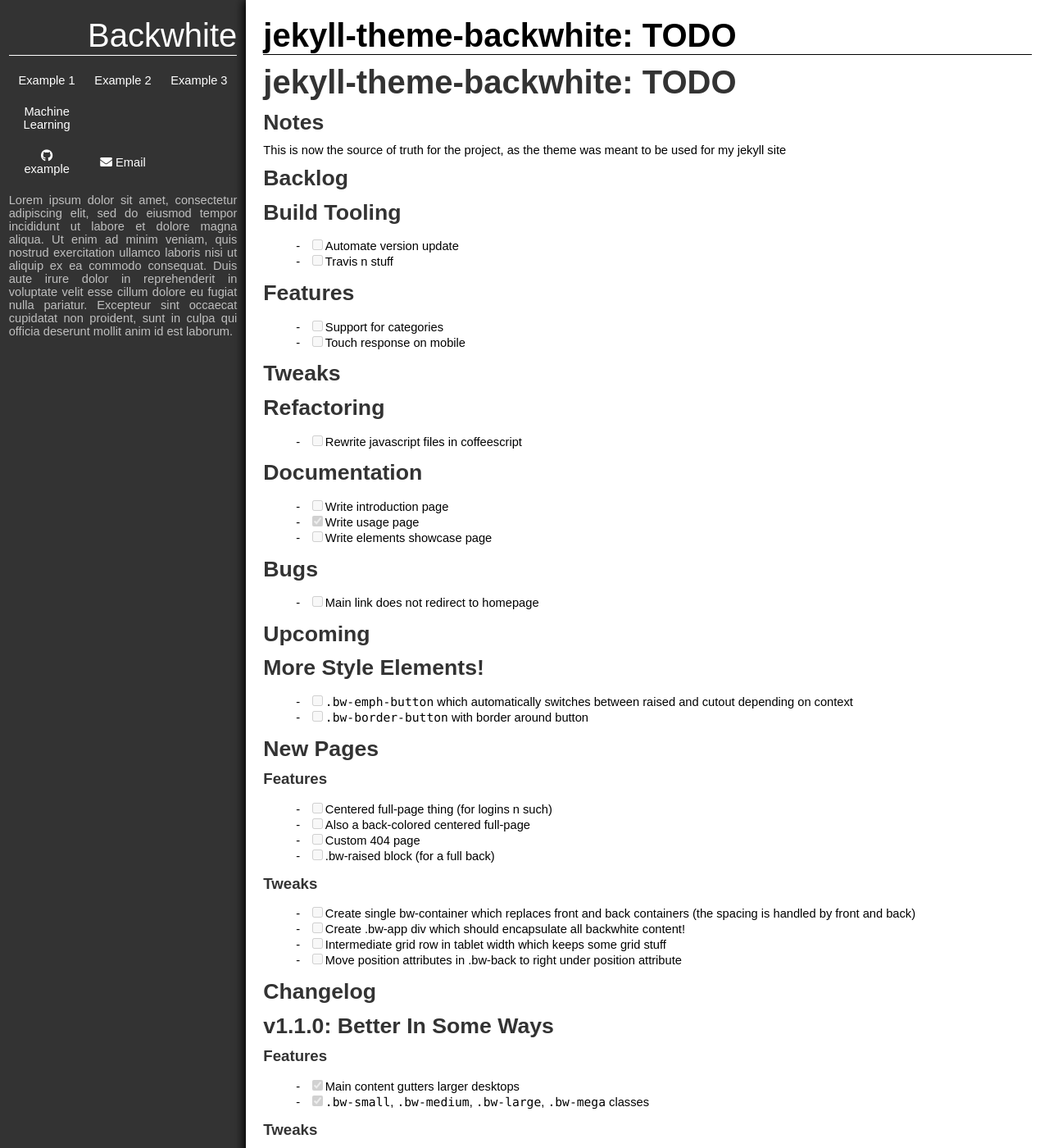
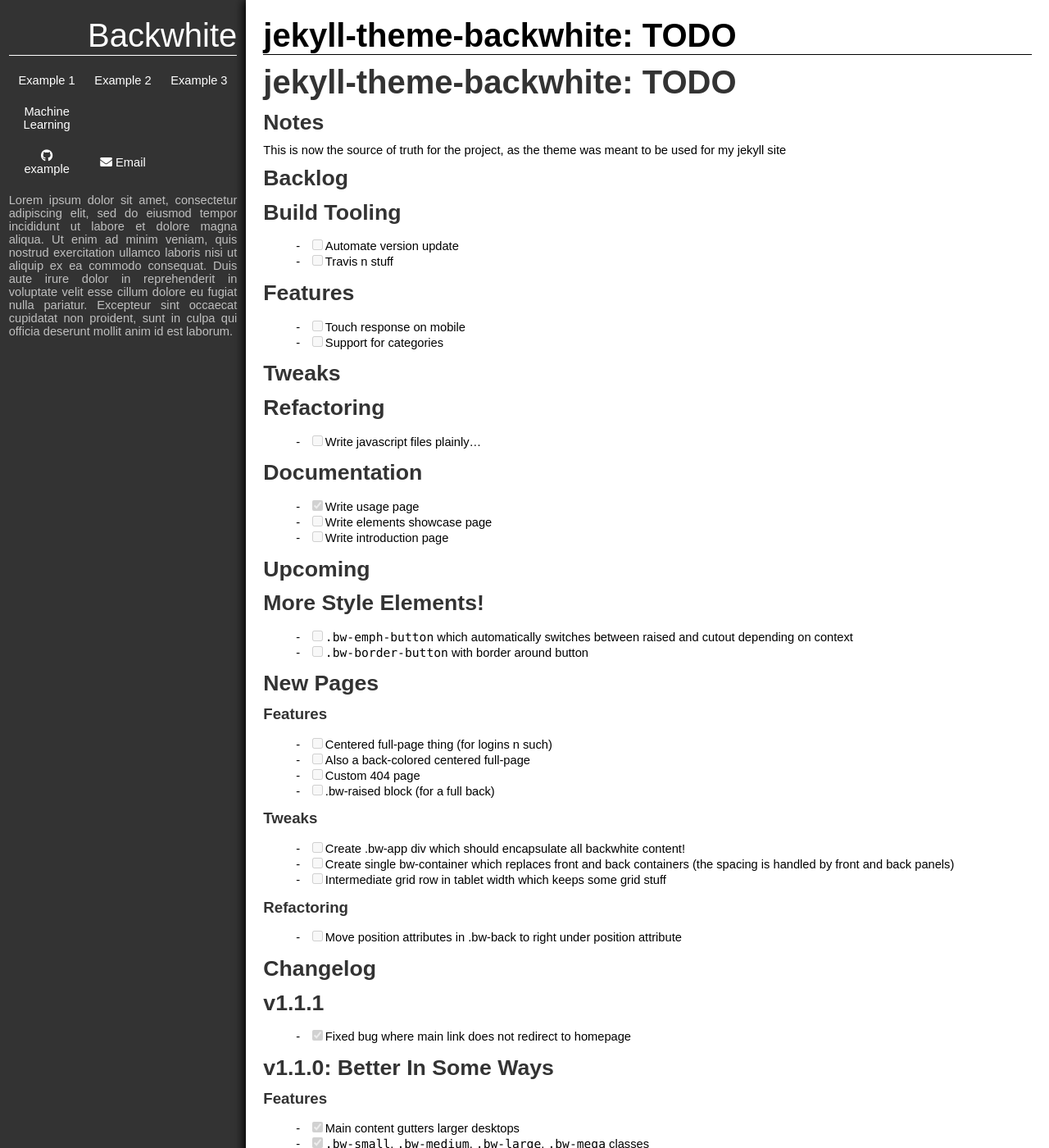
Before and after one commit to andydevs/jekyll-theme-backwhite, a Jekyll site: the page built from TODO.md, in a window 1280 px wide and 1400 px high. Shown: the whole window at 82% size. Built offline with Jekyll 4.4.1, drawn with Linux system fonts in a browser that asks for light colours; our own code applies the rules of GitHub Pages for plain Markdown files.

Commit message:
Updated TODO.md. Renamed LICENSE.txt to LICENSE

```diff
--- a/TODO.md
+++ b/TODO.md
@@ -17,24 +17,20 @@ Backlog
 
 ### Features
 
+- [ ] Touch response on mobile
 - [ ] Support for categories
-- [ ] Touch response on mobile
 
 ### Tweaks
 
 ### Refactoring
 
-- [ ] Rewrite javascript files in coffeescript
+- [ ] Write javascript files plainly...
 
 ### Documentation
 
-- [ ] Write introduction page
 - [x] Write usage page
 - [ ] Write elements showcase page
-
-### Bugs
-
-- [ ] Main link does not redirect to homepage
+- [ ] Write introduction page
 
 Upcoming
 -----------------------------------------------------------
@@ -56,19 +52,26 @@ Upcoming
 
 #### Tweaks
 
+- [ ] Create .bw-app div which should encapsulate
+all backwhite content!
 - [ ] Create single bw-container which replaces
 front and back containers (the spacing is handled by
-front and back)
-- [ ] Create .bw-app div which should encapsulate
-all backwhite content!
+front and back panels)
 - [ ] Intermediate grid row in tablet width which
 keeps some grid stuff
+
+#### Refactoring
+
 - [ ] Move position attributes in .bw-back to right
 under position attribute
 
 
 Changelog
 -----------------------------------------------------------
+
+### v1.1.1
+
+- [x] Fixed bug where main link does not redirect to homepage
 
 ### v1.1.0: Better In Some Ways
 
```
Also changed, not shown: 2 other files.
